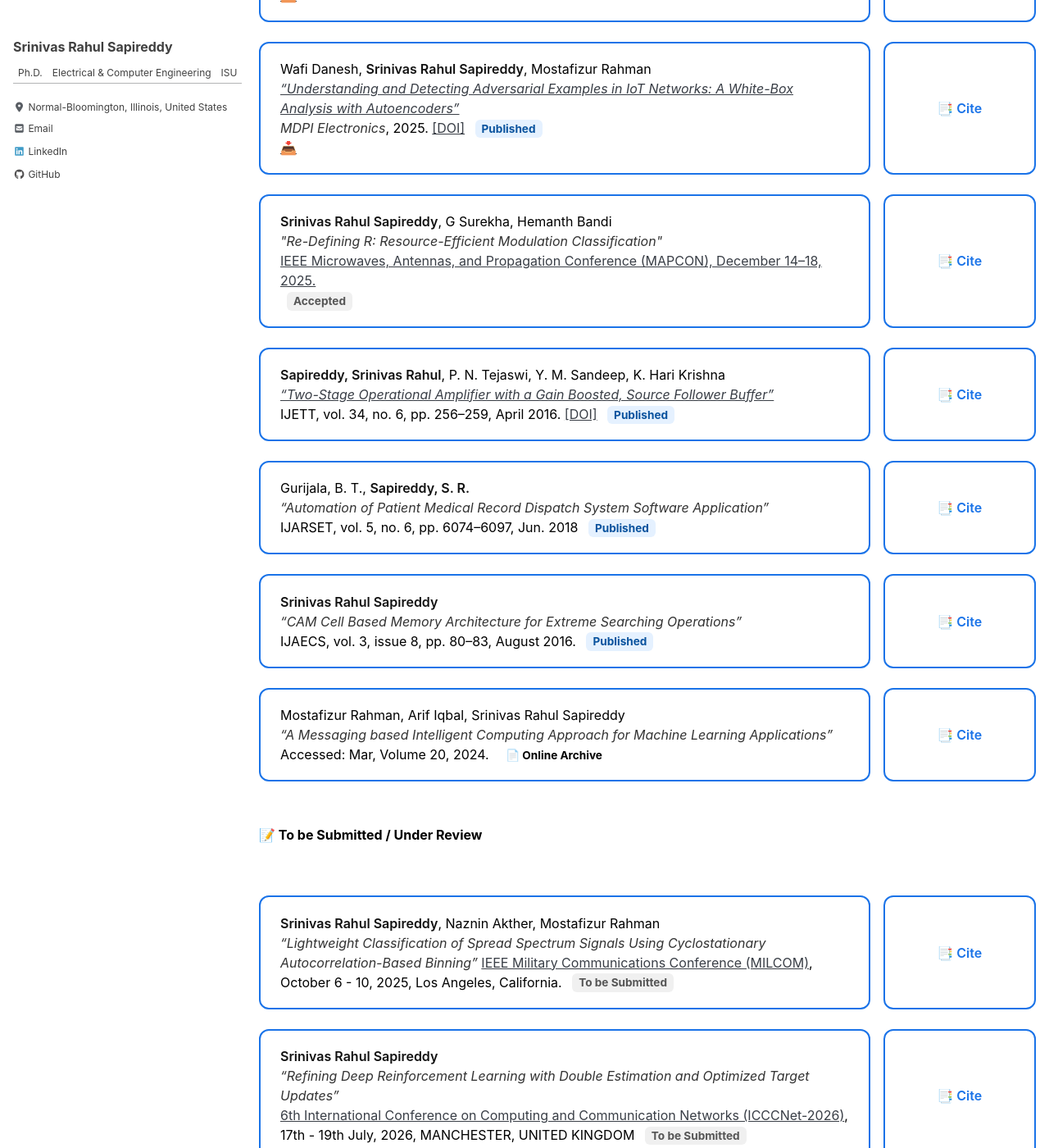
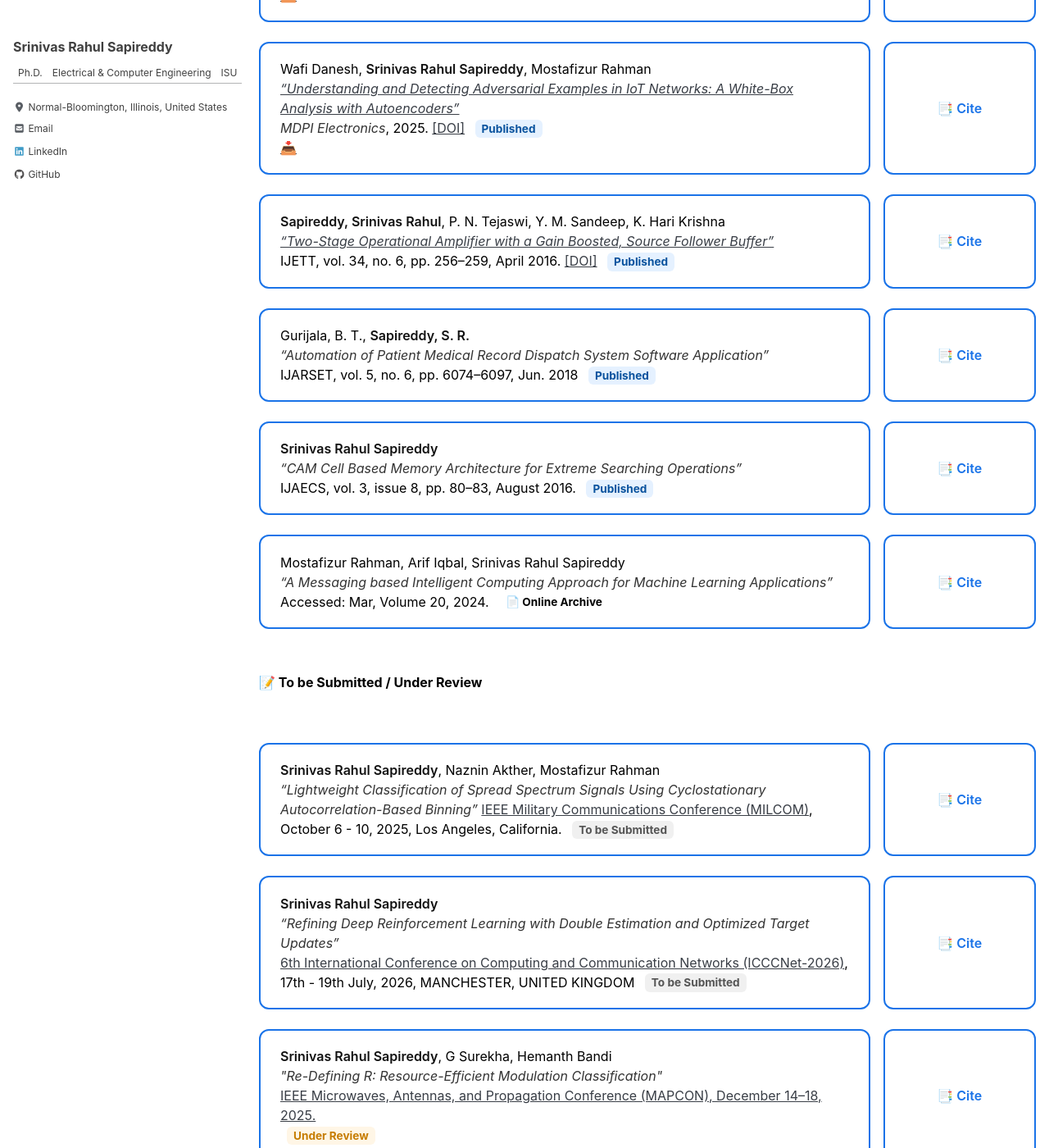
Before and after one commit to srsapireddy/srsapireddy.github.io, a Jekyll site: the page built from _pages/publications.md, in a window 1280 px wide and 1400 px high, scrolled down 1778 px. Shown: the whole window at 82% size. Built offline with Jekyll 4.4.1, drawn with Linux system fonts in a browser that asks for light colours; cached includes are drawn as plain includes; nearby versions of some CDN libraries; some of the changed lines change nothing that is shown.

Commit message:
Update publications.md

```diff
--- a/_pages/publications.md
+++ b/_pages/publications.md
@@ -344,18 +344,6 @@ function copyCitation(id) {
         <textarea id="cite5" class="hidden-citation">Danesh, W.; Sapireddy, S.R.; Rahman, M. Understanding and Detecting Adversarial Examples in IoT Networks: A White-Box Analysis with Autoencoders. Electronics 2025, 14, 3015. https://doi.org/10.3390/electronics14153015</textarea>
       </div>
     </div>
-    <div class="pub-entry">
-      <div class="pub-card">
-        <strong>Srinivas Rahul Sapireddy</strong>, G Surekha, Hemanth Bandi<br>
-        <em>"Re-Defining R: Resource-Efficient Modulation Classification"</em><br>
-        <a href="https://ieeemapcon.org/" target="_blank">IEEE Microwaves, Antennas, and Propagation Conference (MAPCON), December 14–18, 2025.</a> <br>
-        <span class="status pending">Accepted</span>
-      </div>
-      <div class="cite-box" onclick="copyCitation('cite6')">
-        📑 Cite
-        <textarea id="cite6" class="hidden-citation">Accepted</textarea>
-      </div>
-    </div>
   <div class="pub-entry">
     <div class="pub-card">
       <strong>Sapireddy, Srinivas Rahul</strong>, P. N. Tejaswi, Y. M. Sandeep, K. Hari Krishna<br>
@@ -433,6 +421,18 @@ function copyCitation(id) {
         <textarea id="cite12" class="hidden-citation">To be Submitted</textarea>
       </div>
     </div>
+  <div class="pub-entry">
+      <div class="pub-card">
+        <strong>Srinivas Rahul Sapireddy</strong>, G Surekha, Hemanth Bandi<br>
+        <em>"Re-Defining R: Resource-Efficient Modulation Classification"</em><br>
+        <a href="https://ieeemapcon.org/" target="_blank">IEEE Microwaves, Antennas, and Propagation Conference (MAPCON), December 14–18, 2025.</a> <br>
+        <span class="status review">Under Review</span>
+      </div>
+      <div class="cite-box" onclick="copyCitation('cite6')">
+        📑 Cite
+        <textarea id="cite6" class="hidden-citation">Under Review</textarea>
+      </div>
+    </div>
     <div class="pub-entry">
       <div class="pub-card">
       Jahnavi Sri Kavya Bollimuntha*, <strong>Srinivas Rahul Sapireddy*</strong><br>
```
